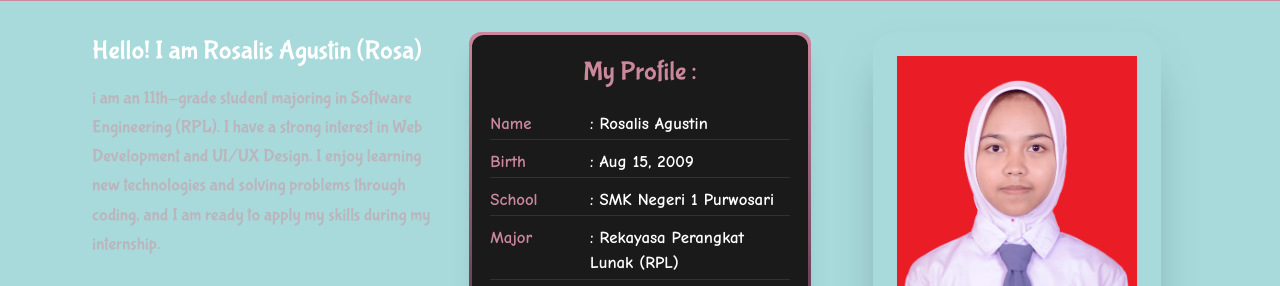
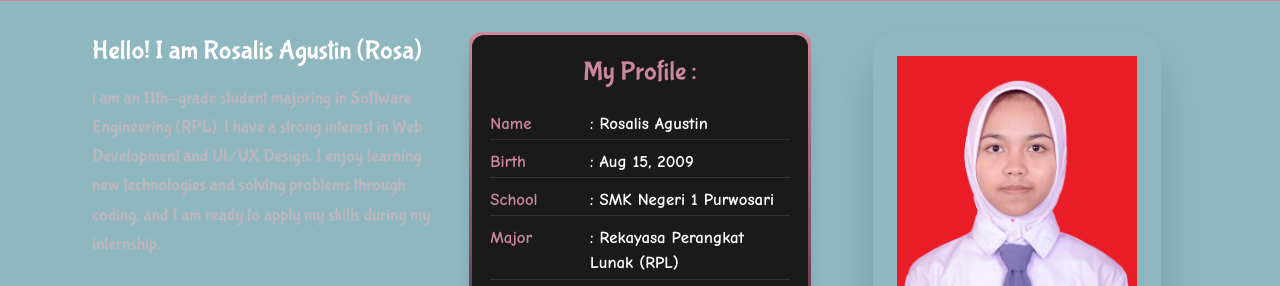
Before and after one commit to RosealievPie-Zephyra/Portofolio-Figma, a website: page index.html in a window 1280 px wide. Shown: the part 88-374 px from the top of the page. Drawn offline with nearby package versions, Linux system fonts and the light colour scheme; a web font is replaced by a local one.

Commit message:
Change background color in index.html

```diff
--- a/index.html
+++ b/index.html
@@ -60,7 +60,7 @@
     </header>
 
     <div class="absolute inset-0 z-0"
-        style="background-color: #a8dadc;">
+        style="background-color: #8EB7C0;">
     </div>
     <!-- background end -->
 
```
